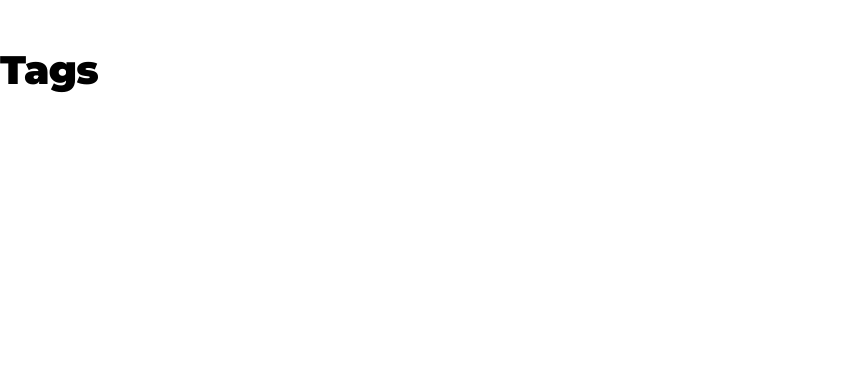
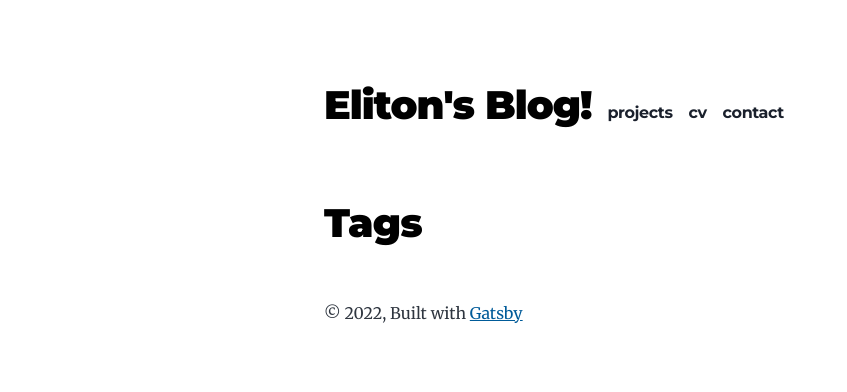
Before and after one commit to elitonfilho/blog, a Gatsby site: page /tags in a window 1280 px wide. Shown: the whole page, without its empty margins (0-847 px from the left). Built offline with nearby package versions, Linux system fonts and the light colour scheme; Gatsby itself is replaced by a stand-in of ours.

Commit message:
feat: tags

```diff
--- a/src/pages/tags.js
+++ b/src/pages/tags.js
@@ -1,21 +1,16 @@
-import React from "react"
-import PropTypes from "prop-types"
+import * as React from "react"
+import Layout from "../components/layout"
+import Seo from "../components/seo"
 
-// Components
-import { Helmet } from "react-helmet"
 import { Link, graphql } from "gatsby"
 
-const TagsPage = ({
-  data: {
-    allMdx: { group },
-    site: {
-      siteMetadata: { title },
-    },
-  },
-}) => (
-  <div>
-    <Helmet title={title} />
-    <div>
+const TagsPage = ({ data, location }) => {
+  const { group } = data.allMdx
+  const { title } = data.site.siteMetadata
+
+  return (
+    <Layout location={location}>
+      <Seo title={title} />
       <h1>Tags</h1>
       <ul>
         {group.map(tag => (
@@ -26,26 +21,8 @@ const TagsPage = ({
           </li>
         ))}
       </ul>
-    </div>
-  </div>
-)
-
-TagsPage.propTypes = {
-  data: PropTypes.shape({
-    allMdx: PropTypes.shape({
-      group: PropTypes.arrayOf(
-        PropTypes.shape({
-          fieldValue: PropTypes.string.isRequired,
-          totalCount: PropTypes.number.isRequired,
-        }).isRequired
-      ),
-    }),
-    site: PropTypes.shape({
-      siteMetadata: PropTypes.shape({
-        title: PropTypes.string.isRequired,
-      }),
-    }),
-  }),
+    </Layout>
+  )
 }
 
 export default TagsPage
@@ -57,7 +34,7 @@ export const pageQuery = graphql`
         title
       }
     }
-    allMdx(limit: 2000) {
+    allMdx(limit: 1000) {
       group(field: frontmatter___tags) {
         fieldValue
         totalCount
```
Also changed, not shown: src/templates/tags.js (+9 -38 lines).
